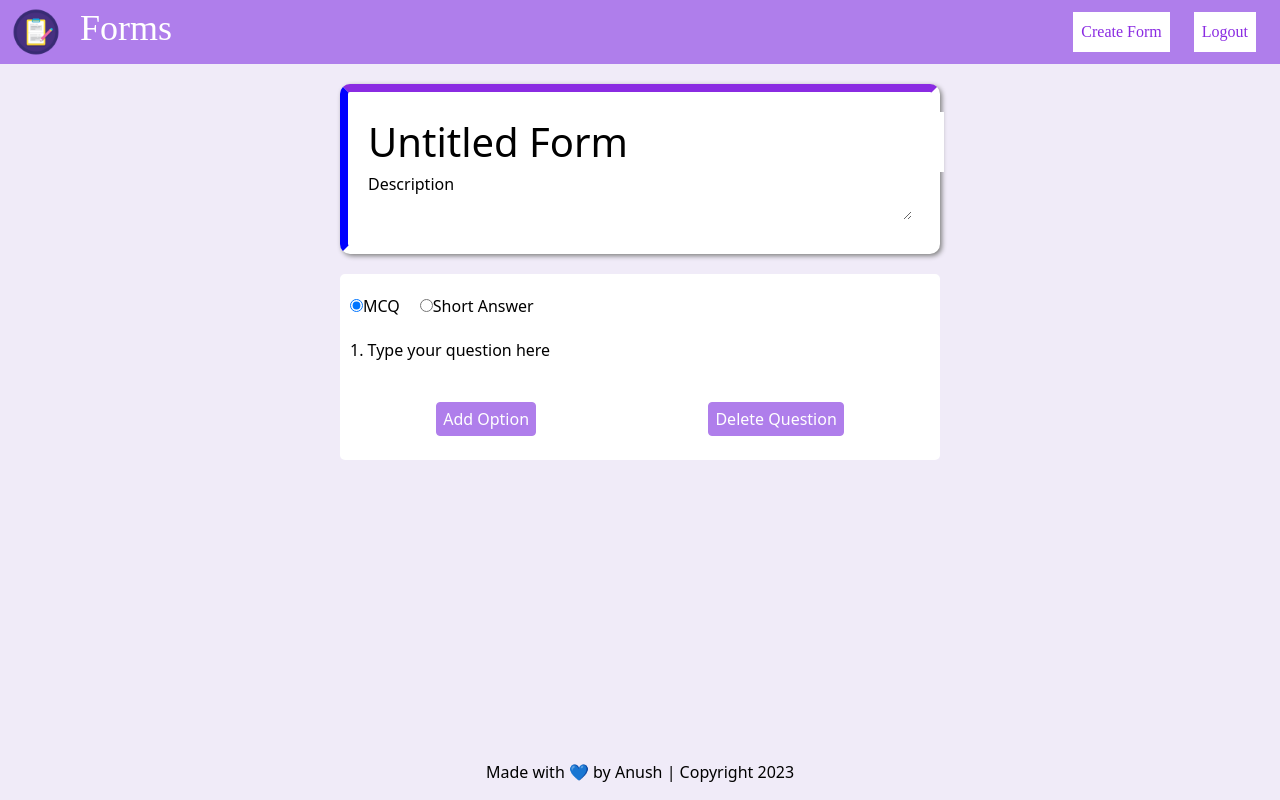
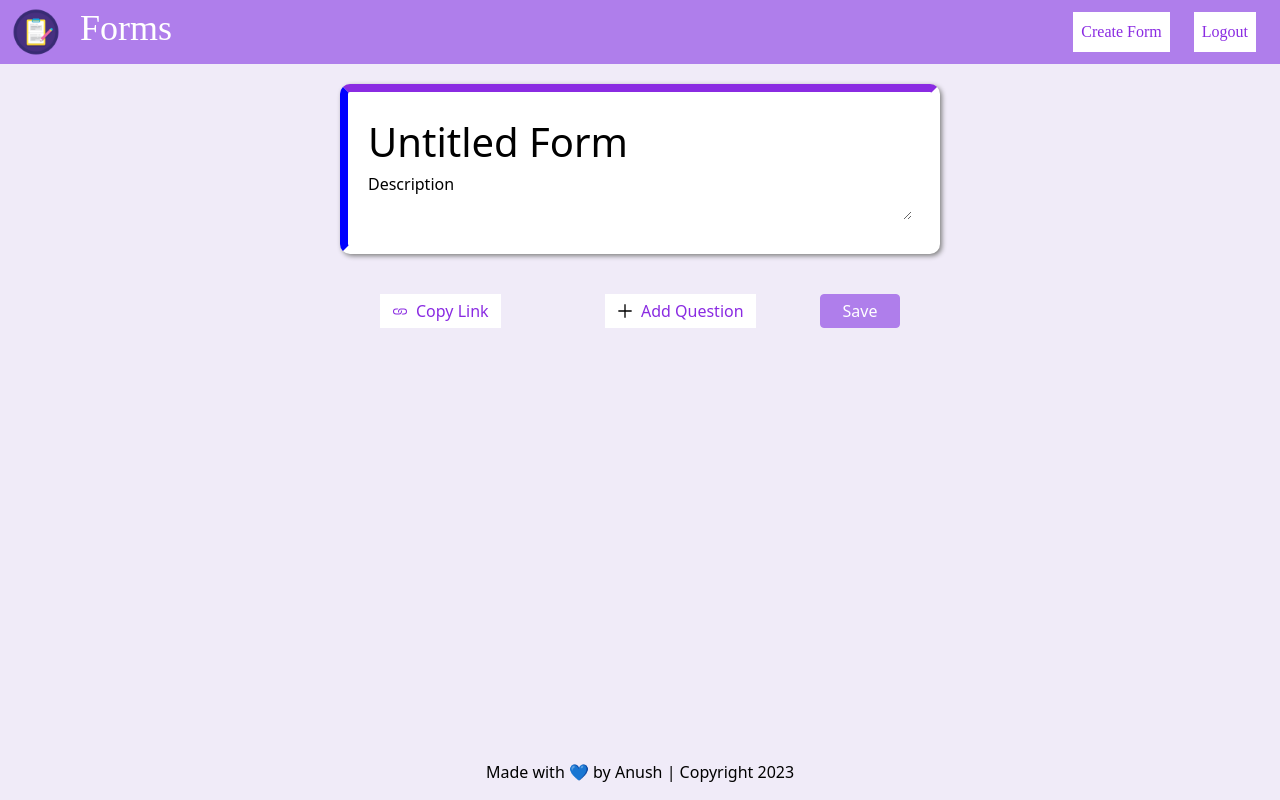
Before and after one commit to AnushDeokar/forms, a React (Vite) app in the folder frontend/: page / in a window 1280 px wide. Built offline with nearby package versions, Linux system fonts and the light colour scheme; a web font is replaced by a local one.

Commit message:
updated question card

```diff
--- a/frontend/src/components/QuestionCard.tsx
+++ b/frontend/src/components/QuestionCard.tsx
@@ -5,9 +5,11 @@ function QuestionCard() {
     const [questionType, setQuestionType] = useState('mcq');
     const [options, setOptions] = useState<string[]>([]);
 
-    const handleQuestionTypeChange = (event: ChangeEvent<HTMLInputElement>) => {
+    const handleQuestionChange = (event: ChangeEvent<HTMLSelectElement>) => {
         setQuestionType(event.target.value);
     };
+
+
 
 
     const AddOption = ()=>{
@@ -34,10 +36,11 @@ function QuestionCard() {
         setOptions(temp);
     }
     const renderQuestion = () => {
-      if (questionType === 'mcq') {
         return (
-            <div>
-                <input className='question-input' value="1. Type your question here"/>
+                <>
+
+                {questionType === 'mcq'?
+                    <>
                     {
                     options.map((option, ind)=>{
                         return <p className='ml-4 flex justify-between'><input value={option} onChange={(e)=>handleOptionChange(e, ind)}/><AiOutlineCloseCircle size={20} onClick={()=>handleOptionDelete(ind)}style={{"cursor":"pointer"}}/></p>
@@ -48,46 +51,31 @@ function QuestionCard() {
                         <button className='btn-2' onClick={AddOption}>Add Option</button>
                         <button className='btn-2'>Delete Question</button>
                     </div>
-
-            </div>
-        );
-      } else if (questionType === 'shortAnswer') {
-        return (
-            <div>
-                <input className='question-input' value="1. Type your question here"/>
+                    </>
+                    :
+                    <>
                         <input className='w-full outline-none mt-2 pl-4' placeholder='Your Answer' disabled={true}/>
                         <div className='flex justify-center mt-10'>
                             <button className='btn-2'>Delete Question</button>
                         </div>
-            </div>
-        );
+                    </>
                 }
+                </>
+        )
+
     };
+
+
     return (
         <div className="questioncard">
-        <div className='hello pt-5 flex gap-5 mb-5'>
-            <label>
-                <input
-                type="radio"
-                value="mcq"
-                checked={questionType === 'mcq'}
-                onChange={handleQuestionTypeChange}
-                />
-                MCQ
-            </label>
-            <label>
-                <input
-                type="radio"
-                value="shortAnswer"
-                checked={questionType === 'shortAnswer'}
-                onChange={handleQuestionTypeChange}
-                />
-                Short Answer
-            </label>
+            <div className='pt-5 flex gap-5 mb-5 justify-between'>
+                <input className='question-input' value="1. Type your question here"/>
+                <select id="dropdown" value={questionType} onChange={(e)=>handleQuestionChange(e)} style={{outline:"none"}}>
+                    <option value="mcq">MCQ</option>
+                    <option value="Short Answer">Short Answer</option>
+                </select>
             </div>
             {renderQuestion()}
-
-        <input className="w-full outline-none"/>
         </div>
     )
 }
--- a/frontend/src/index.css
+++ b/frontend/src/index.css
@@ -72,6 +72,7 @@
     width: 100%;
     background-color: white;
     padding: 0 10px;
+    padding-bottom: 20px;
 }
 .questioncard:div{
     background-color: white;
--- a/frontend/src/pages/CreateForm.tsx
+++ b/frontend/src/pages/CreateForm.tsx
@@ -1,21 +1,48 @@
 import Layout from '../components/Layout'
 import QuestionCard from '../components/QuestionCard'
-import {useState} from 'react';
+import {useState, ChangeEvent} from 'react';
+import {BsLink} from 'react-icons/bs';
+import { GrAdd} from 'react-icons/gr';
+
+interface formhead {
+  title: string,
+  description: string
+}
+
 function CreateForm() {
 
-  const [questions, setQuestions] = useState([]);
+  const [questions, setQuestions] = useState<string[]>([]);
+
+  const [formhead, setFormHead] = useState<formhead>({
+    title:'Untitled Form',
+    description:'Description'
+  })
+
+  const handleChange = (e: ChangeEvent<HTMLInputElement|HTMLTextAreaElement>)=>{
+    setFormHead({...formhead, [e.target.name]:e.target.value})
+  }
+
+
+  const addQuestion = ()=>{
+    setQuestions([...questions, ""]);
+  }
 
   return (
     <Layout backgroundColor="#f0ebf8">
         <div className='w-full' >
             <div className='form-box m-auto'>
-                <div className='createform-head'>
-                    <input className='form-title' value="Untitled Form"/>
-                    <textarea className='w-full outline-none' value="Description"/>
+                <div className='createform-head overflow-hidden'>
+                    <input className='form-title' name="title" value={formhead.title} onChange={handleChange} />
+                    <textarea className='w-full outline-none' name="description" value={formhead.description} onChange={handleChange}/>
                 </div>
-                <QuestionCard/>
-                <div className='flex justify-between'>
+                {questions.map((question, ind)=>{
+                    return (<QuestionCard key={ind} />)
+                })}
 
+                <div className='flex justify-between mt-10 w-full overflow-hidden'>
+                      <button className='flex items-center gap-2 ml-10 create_button px-3' ><BsLink/> <span>Copy Link</span></button>
+                      <button className='flex items-center gap-2 ml-10 create_button px-3' onClick={addQuestion}><GrAdd style={{color:"white"}}/> <span>Add Question</span></button>
+                      <button className='btn-2 mr-10 w-20'>Save</button>
                 </div>
             </div>
         </div>
```
Lines whose indentation alone changed are shown as unchanged.
